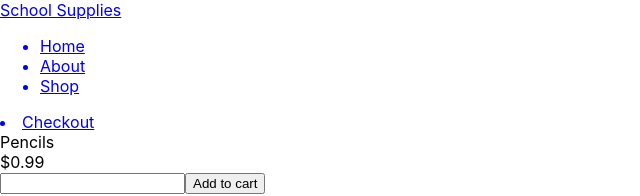
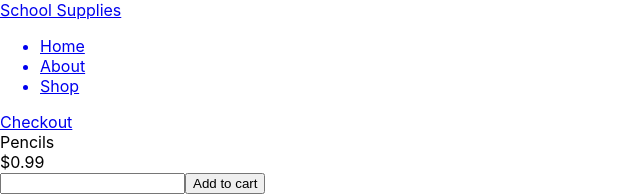
Before and after one commit to AnthonyGleason/odin-shopping-cart, a React (Create React App) app: page /shop in a window 1280 px wide. Shown: the top 196 px of the page, without its empty margins (0-640 px from the left). Built offline with nearby package versions, Linux system fonts and the light colour scheme.

Commit message:
add checkout page cart display
This commit adds a cart display to the checkout page. After adding
items to the cart and then pressing checkout you will see a list
of the items in your cart.

```diff
--- a/src/components/Checkout.js
+++ b/src/components/Checkout.js
@@ -1,11 +1,17 @@
 import React from "react";
 import { useLocation } from "react-router-dom";
+import CartItem from "./CartItem";
 
 export default function Checkout(){
   let location = useLocation();
   console.log(location.state);
   return(
-    <div>
+    <div className='checkout'>
+      {location.state.map((item)=>{
+        return(
+          <CartItem name={item.name} ID={item.ID} key={item.ID} price={item.price} quantity={item.quantity} />
+        )
+      })}
     </div>
   )
 }
--- a/src/components/Shop.js
+++ b/src/components/Shop.js
@@ -57,7 +57,7 @@ export default function Shop(){
   return(
     <div className="shop">
       <div className="shop-sticky">
-        <Link to={'/checkout'} state={cart} className='shop-sticky-text' ><li>Checkout</li></Link>
+        <Link to={'/checkout'} state={cart} className='shop-sticky-text'>Checkout</Link>
       </div>
       <ShopContainer shopArray={shopArray} cart={cart} setCart={setCart} />
       <Cart className={'cart'} cart={cart} setCart={setCart} />
--- a/src/components/ShopItem.js
+++ b/src/components/ShopItem.js
@@ -20,8 +20,8 @@ let handleQuantityChange = function(input,setQuantity){
 };
 
 let handleAddToCart = function(quantity,cart,setCart,ID,name,price){
-  //item exists in cart
-  //item doesnt already exist in cart
+  //run if item exists in cart
+  //runs if item doesnt already exist in cart
   setCart(cart.concat({
     ID: ID,
     name: name,
```
